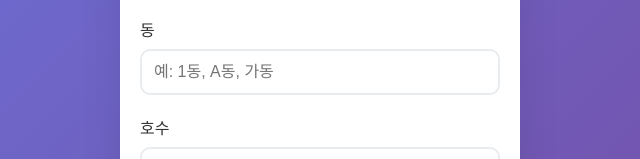
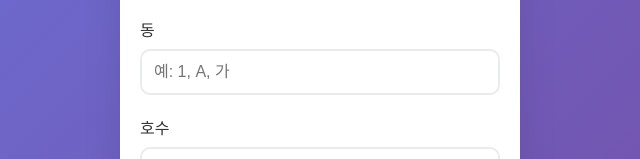
Before and after one commit to jee7788/parking, a website: page index.html in a window 1280 px wide. Shown: the part 641-800 px from the top of the page, 320-960 px from the left. Drawn offline with Linux system fonts and the light colour scheme.

Commit message:
동 입력 필드 placeholder 텍스트 간소화
- placeholder를 '예: 1동, A동, 가동'에서 '예: 1, A, 가'로 변경
- 더 간단하고 명확한 입력 예시 제공
- 차량 등록 폼과 수정 모달 모두 적용

```diff
--- a/index.html
+++ b/index.html
@@ -373,7 +373,7 @@
                     </div>
                     <div class="form-group">
                         <label for="building">동</label>
-                        <input type="text" id="building" placeholder="예: 1동, A동, 가동" required>
+                        <input type="text" id="building" placeholder="예: 1, A, 가" required>
                     </div>
                     <div class="form-group">
                         <label for="unit">호수</label>
@@ -480,7 +480,7 @@
                 </div>
                 <div class="form-group">
                     <label for="editBuilding">동</label>
-                    <input type="text" id="editBuilding" placeholder="예: 1동, A동, 가동" required>
+                    <input type="text" id="editBuilding" placeholder="예: 1, A, 가" required>
                 </div>
                 <div class="form-group">
                     <label for="editUnit">호수</label>
```
